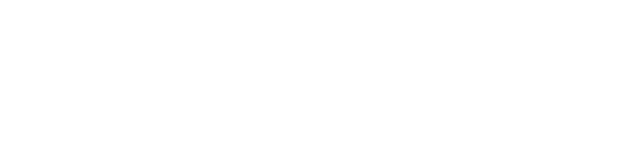
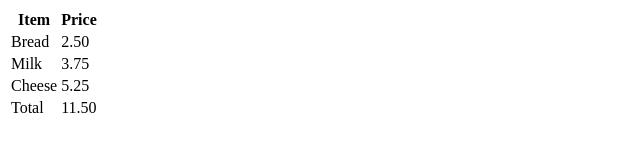
Before and after one commit to acciojob/grofers-checkout-2-ShemeerCoder-01, a website: page main.html in a window 1280 px wide. Shown: the whole page, without its empty margins (0-640 px from the left). Drawn offline with Linux system fonts and the light colour scheme.

Commit message:
created a submission

```diff
--- a/main.html
+++ b/main.html
@@ -7,6 +7,29 @@
 </head>
 
 <body>
+	<table>
+  <tr>
+    <th>Item</th>
+    <th>Price</th>
+  </tr>
+  <tr>
+    <td>Bread</td>
+    <td data-ns-test="prices">2.50</td>
+  </tr>
+  <tr>
+    <td>Milk</td>
+    <td data-ns-test="prices">3.75</td>
+  </tr>
+  <tr>
+    <td>Cheese</td>
+    <td data-ns-test="prices">5.25</td>
+  </tr>
+  <tr>
+    <td>Total</td>
+    <td data-ns-test="grandTotal"></td>
+  </tr>
+</table>
+
 	<!-- the entire body must be written by student -->
     <script type="text/javascript" src="./script.js">
 </script>
--- a/script.js
+++ b/script.js
@@ -1 +1,13 @@
 //your code here
+// Get all the prices from the table
+const prices = document.querySelectorAll('[data-ns-test="prices"]');
+
+// Calculate the total price by summing up all the prices
+let totalPrice = 0;
+for (let i = 0; i < prices.length; i++) {
+  totalPrice += parseFloat(prices[i].innerText);
+}
+
+// Add the total price to the table
+const grandTotalCell = document.querySelector('[data-ns-test="grandTotal"]');
+grandTotalCell.innerText = totalPrice.toFixed(2);
```
